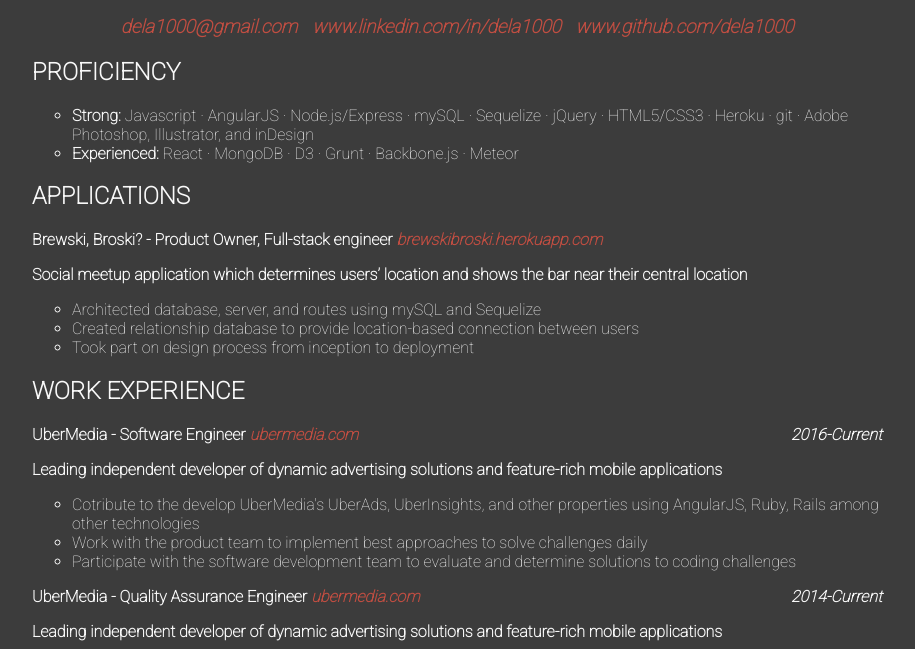
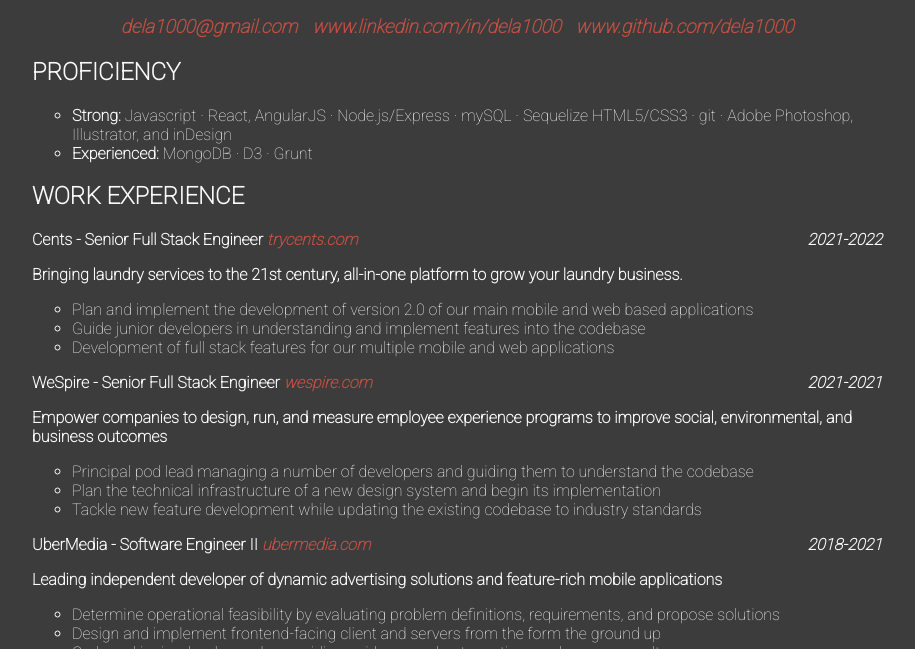
Before and after one commit to dela1000/dela1000.github.io, a website: page index.html in a window 1280 px wide. Shown: the part 151-800 px from the top of the page, without its empty margins (183-1098 px from the left). Drawn offline with nearby package versions, Linux system fonts and the light colour scheme; some packages are replaced by stand-ins of ours.

Commit message:
update about

```diff
--- a/app/about/about.html
+++ b/app/about/about.html
@@ -1,30 +1,35 @@
 <div class='container'>
   <h2>PROFICIENCY</h2>
   <ul>
-    <li><b>Strong:</b> Javascript · AngularJS · Node.js/Express · mySQL · Sequelize · jQuery · HTML5/CSS3 · Heroku · git · Adobe Photoshop, Illustrator, and inDesign</li>
-    <li><b>Experienced:</b> React · MongoDB · D3 · Grunt · Backbone.js · Meteor</li>
+    <li><b>Strong:</b> Javascript · React, AngularJS · Node.js/Express · mySQL · Sequelize HTML5/CSS3 · git · Adobe Photoshop, Illustrator, and inDesign</li>
+    <li><b>Experienced:</b> MongoDB · D3 · Grunt</li>
   </ul>
 
-  <h2>APPLICATIONS</h2>
-  <p>Brewski, Broski? - Product Owner, Full-stack engineer <a class="brickRed" href="http://brewskibroski.herokuapp.com" target="_blank"> brewskibroski.herokuapp.com</a></p>
-  <p>Social meetup application which determines users’ location and shows the bar near their central location</p>
+  <h2>WORK EXPERIENCE</h2>
+  <p>Cents - Senior Full Stack Engineer<a class="brickRed" href="http://trycents.com" target="_blank"> trycents.com</a><a class="floatRight">2021-2022</a></p>
+  <p>Bringing laundry services to the 21st century, all-in-one platform to grow your laundry business.</p>
   <ul>
-    <li>Architected database, server, and routes using mySQL and Sequelize</li>
-    <li>Created relationship database to provide location-based connection between users</li>
-    <li>Took part on design process from inception to deployment</li>
+    <li>Plan and implement the development of version 2.0 of our main mobile and web based applications</li>
+    <li>Guide junior developers in understanding and implement features into the codebase</li>
+    <li>Development of full stack features for our multiple mobile and web applications</li>
+  </ul>
+  <p>WeSpire - Senior Full Stack Engineer<a class="brickRed" href="http://wespire.com" target="_blank"> wespire.com</a><a class="floatRight">2021-2021</a></p>
+  <p>Empower companies to design, run, and measure employee experience programs to improve social, environmental, and business outcomes</p>
+  <ul>
+    <li>Principal pod lead managing a number of developers and guiding them to understand the codebase</li>
+    <li>Plan the technical infrastructure of a new design system and begin its implementation</li>
+    <li>Tackle new feature development while updating the existing codebase to industry standards</li>
   </ul>
 
-<!--   <p>What's at the Movies - Product Owner, Full-stack Engineer | <a href="http://whatsatthemovies.herokuapp.com" target="_blank"> whatsatthemovies.herokuapp.com</a></p>
-  <a>Landing page with location-based information such as movies, weather, and NASA's photo of the day</a>
+  <p>UberMedia - Software Engineer II <a class="brickRed" href="http://ubermedia.com" target="_blank"> ubermedia.com</a><a class="floatRight">2018-2021</a></p>
+  <p>Leading independent developer of dynamic advertising solutions and feature-rich mobile applications</p>
   <ul>
-    <li>Constructed application architecture, built AngularJS components and back end using Node.JS</li>
-    <li>Retrieve information from multiple APIs: NASA, Rotten Tomatoes, openweathermap, and ipinfo.io</li>
-    <li>Designed application's layout and animations using CSS3</li>
+    <li>Determine operational feasibility by evaluating problem definitions, requirements, and propose solutions</li>
+    <li>Design and implement frontend-facing client and servers from the form the ground up</li>
+    <li>On-board junior developers by providing guidance on best practices and company culture</li>
   </ul>
- -->
 
-  <h2>WORK EXPERIENCE</h2>
-  <p>UberMedia - Software Engineer <a class="brickRed" href="http://ubermedia.com" target="_blank"> ubermedia.com</a><a class="floatRight">2016-Current</a></p>
+  <p>UberMedia - Software Engineer <a class="brickRed" href="http://ubermedia.com" target="_blank"> ubermedia.com</a><a class="floatRight">2016-2018</a></p>
   <p>Leading independent developer of dynamic advertising solutions and feature-rich mobile applications</p>
   <ul>
     <li>Cotribute to the develop UberMedia's UberAds, UberInsights, and other properties using AngularJS, Ruby, Rails among other technologies</li>
@@ -32,7 +37,7 @@
     <li>Participate with the software development team to evaluate and determine solutions to coding challenges</li>
   </ul>
 
-  <p>UberMedia - Quality Assurance Engineer <a class="brickRed" href="http://ubermedia.com" target="_blank"> ubermedia.com</a><a class="floatRight">2014-Current</a></p>
+  <p>UberMedia - Quality Assurance Engineer <a class="brickRed" href="http://ubermedia.com" target="_blank"> ubermedia.com</a><a class="floatRight">2014-2016</a></p>
   <p>Leading independent developer of dynamic advertising solutions and feature-rich mobile applications</p>
   <ul>
     <li>Review requirements specifications and technical design documents to provide timely and meaningful feedback</li>
@@ -50,6 +55,15 @@
     <li>Planned and implemented consistent engagement programs for UberSocial and Echofon using a diverse group of Social Media platforms such as Twitter, Facebook, and YouTube</li>
     <li>Drafted, developed and executed a communication program to 9 million Twitter followers</li>
     <li>Created the Facebook timeline for UberSocial and Echofon while increasing the likes from zero to near 5000 and 1500, respectively</li>
+  </ul>
+
+  <h2>APPLICATIONS</h2>
+  <p>Brewski, Broski? - Product Owner, Full-stack engineer <a class="brickRed" href="http://brewskibroski.herokuapp.com" target="_blank"> brewskibroski.herokuapp.com</a></p>
+  <p>Social meetup application which determines users’ location and shows the bar near their central location</p>
+  <ul>
+    <li>Architected database, server, and routes using mySQL and Sequelize</li>
+    <li>Created relationship database to provide location-based connection between users</li>
+    <li>Took part on design process from inception to deployment</li>
   </ul>
 
   <h2>OTHER WORK EXPERIENCE</h2>
@@ -75,6 +89,7 @@
     <li>University of California, Irvine, BA Art History, BA Sociology</li>
   </ul>
 
+
   <h2>PERSONAL</h2>
   <ul>
     <li>Fluent in Spanish, knowledge in Italian, acrobatics enthusiast, runner – completed 10 half marathons (Best: 1:55) and one full marathon, musician – drums, guitar and bass.</li>
```
